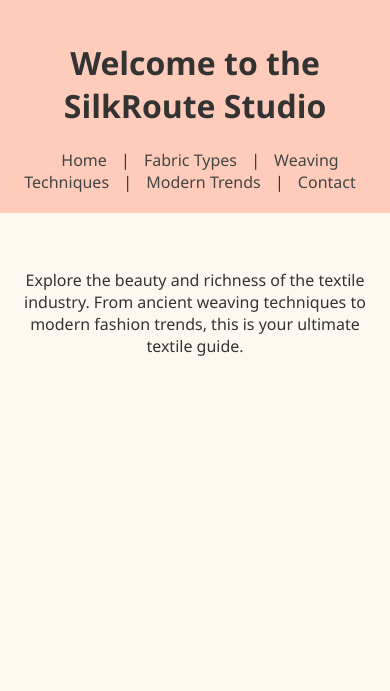
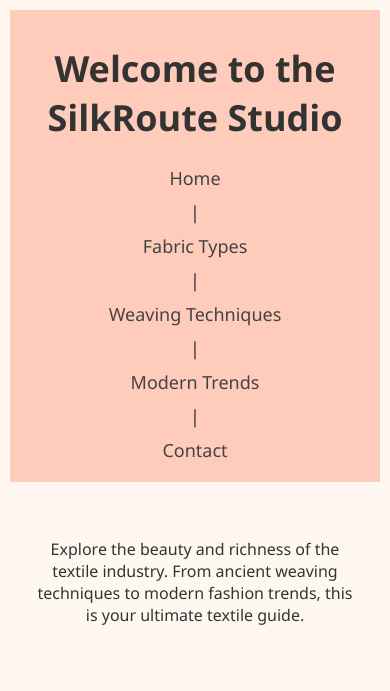
Before and after one commit to Junaidfa05/Silkroute-studio, a Flask app: page / in a window 390 px wide. Shown: the top 691 px of the page. Run offline with Flask 3, Linux system fonts and the light colour scheme.

Commit message:
Added responsive design for mobile devices

```diff
--- a/static/style.css
+++ b/static/style.css
@@ -86,3 +86,35 @@ button {
 button:hover {
     background-color: #ff7733;
 }
+
+/* Make images responsive */
+img {
+  max-width: 100%;
+  height: auto;
+}
+
+/* Use flexbox for layout if needed */
+main {
+  display: flex;
+  flex-direction: column;
+  align-items: center;
+}
+
+/* Responsive text and padding */
+body {
+  padding: 10px;
+  font-size: 16px;
+}
+
+/* Adjust layout for small screens */
+@media (max-width: 600px) {
+  header {
+    padding: 10px;
+    font-size: 18px;
+  }
+
+  nav a {
+    display: block;
+    margin: 10px 0;
+  }
+}
```
